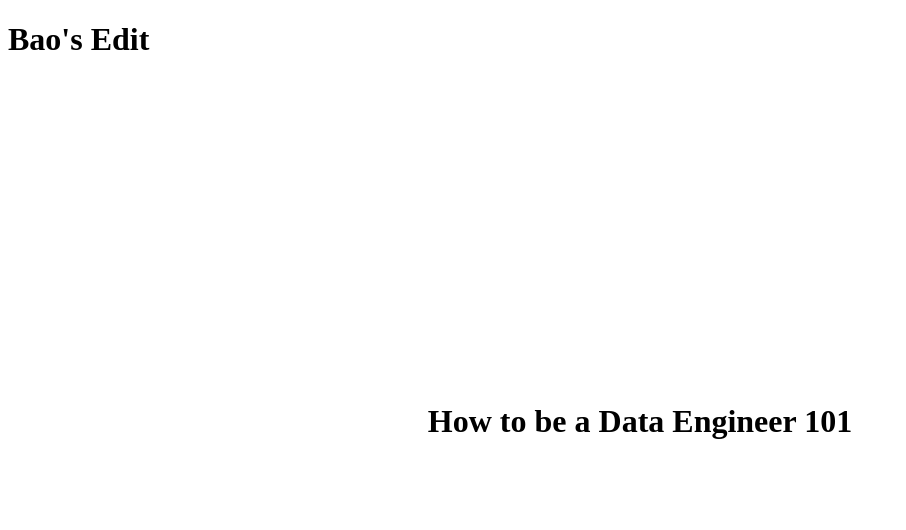
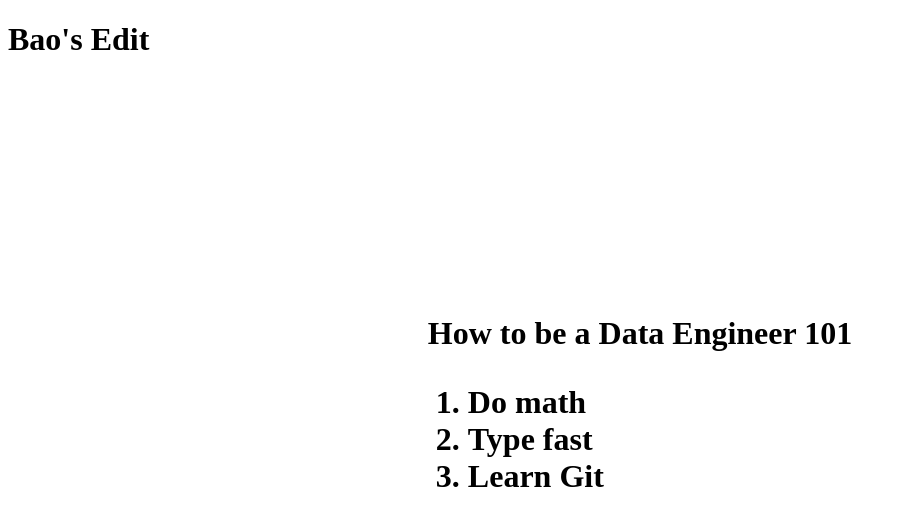
Before and after one commit to Snowflake-Revols/revol-github-lab, a plain HTML site: page index.html in a window 1280 px wide. Shown: the whole page, without its empty margins (0-906 px from the left). Drawn offline with Linux system fonts and the light colour scheme.

Commit message:
Added new content below in index.html

```diff
--- a/index.html
+++ b/index.html
@@ -6,7 +6,12 @@
   <body>
     <header>
       <h1>Bao's Edit</h1>
-  </header>
+    </header>
     <H1 style="position:absolute;top:50%;left:50%;transform:translate(-50%, -50%)"> How to be a Data Engineer 101
+      <ol>
+        <li>Do math</li>
+        <li>Type fast</li>
+        <li>Learn Git</li>
+      </ol>
   </body>
 </html>
```
